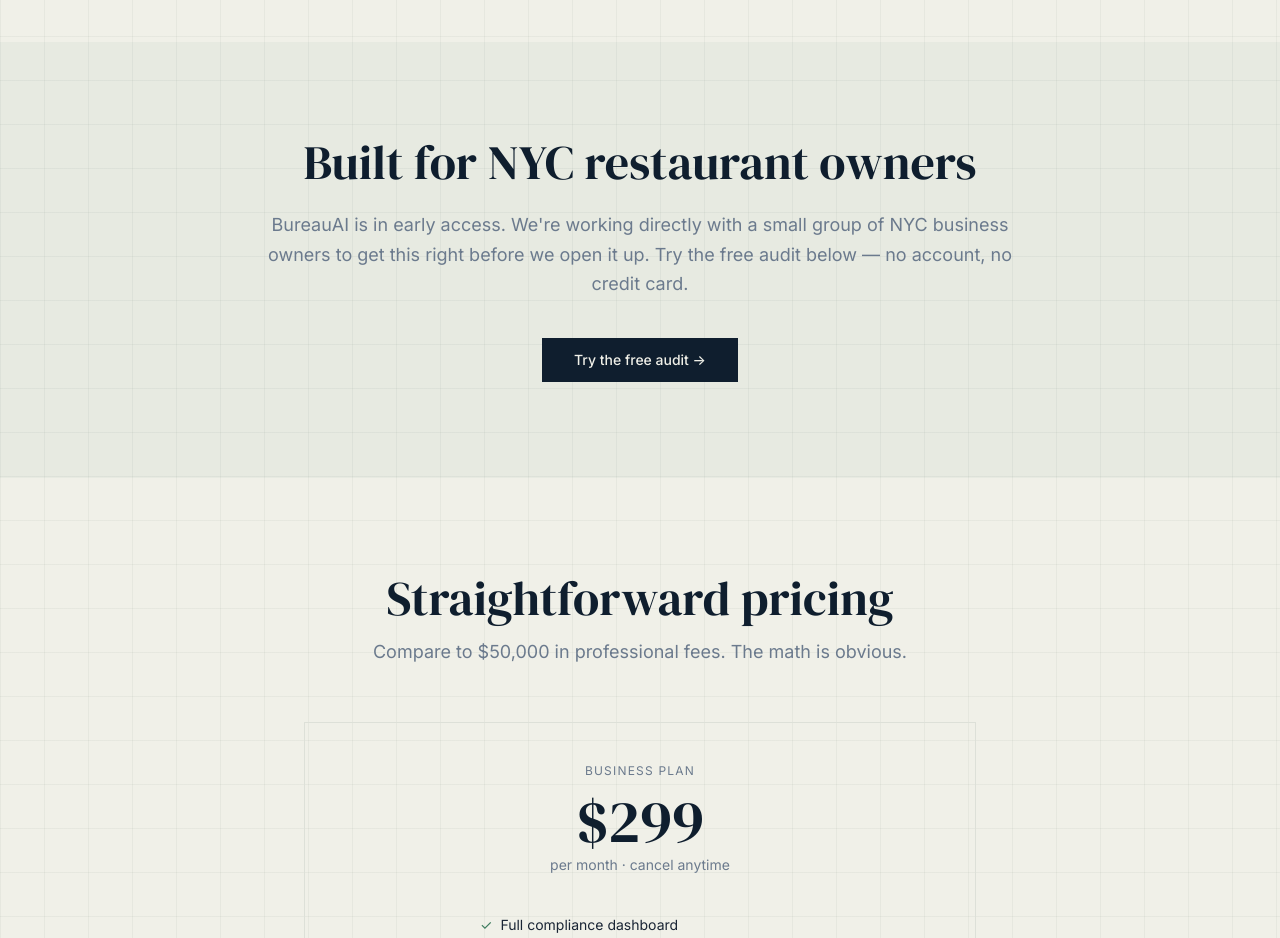
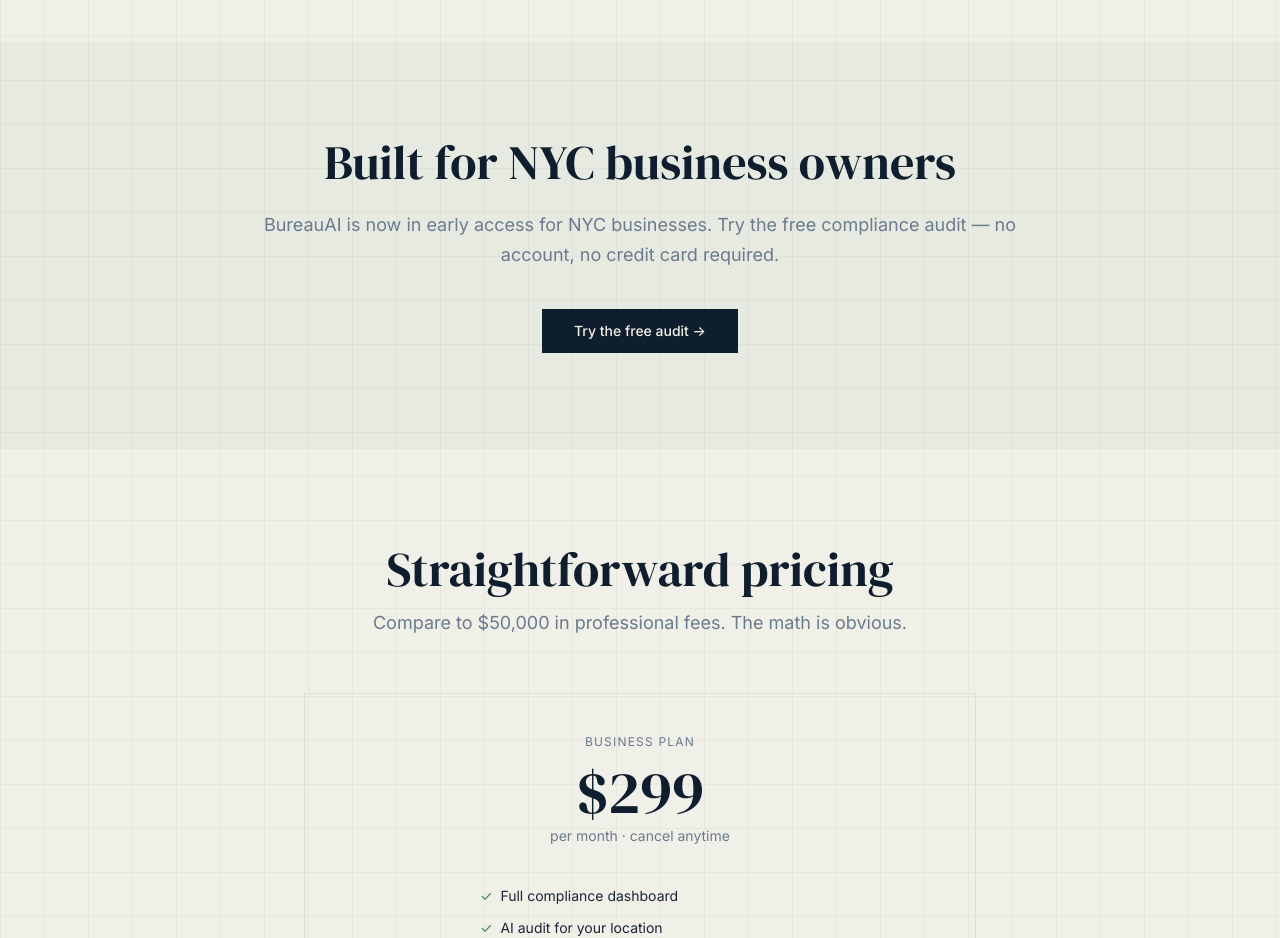
Before and after one commit to Ruelkey123/BureauAI, a Next.js app: page / in a window 1280 px wide. Shown: the part 2560-3498 px from the top of the page. Built offline with nearby package versions, Linux system fonts and the light colour scheme.

Commit message:
fix: business owners not restaurants, remove working-with claim

```diff
--- a/app/_components/SocialProofSection.tsx
+++ b/app/_components/SocialProofSection.tsx
@@ -3,10 +3,10 @@
     <section className="py-24 px-6" style={{ backgroundColor: 'rgba(58,122,92,0.05)' }}>
       <div className="max-w-3xl mx-auto text-center">
         <h2 className="font-serif text-4xl md:text-5xl text-navy mb-6">
-          Built for NYC restaurant owners
+          Built for NYC business owners
         </h2>
         <p className="text-bureau-muted text-lg leading-relaxed mb-10">
-          BureauAI is in early access. We're working directly with a small group of NYC business owners to get this right before we open it up. Try the free audit below — no account, no credit card.
+          BureauAI is now in early access for NYC businesses. Try the free compliance audit — no account, no credit card required.
         </p>
         <a
           href="/audit"
```
